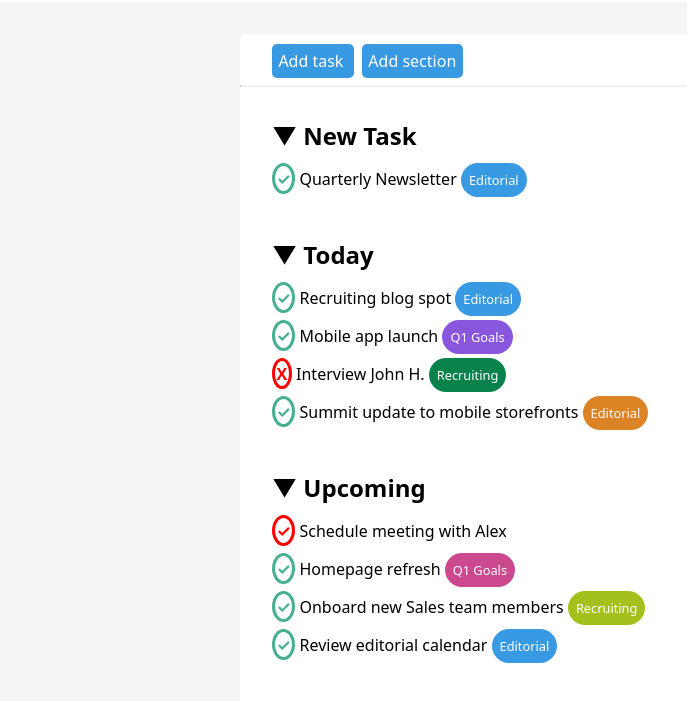
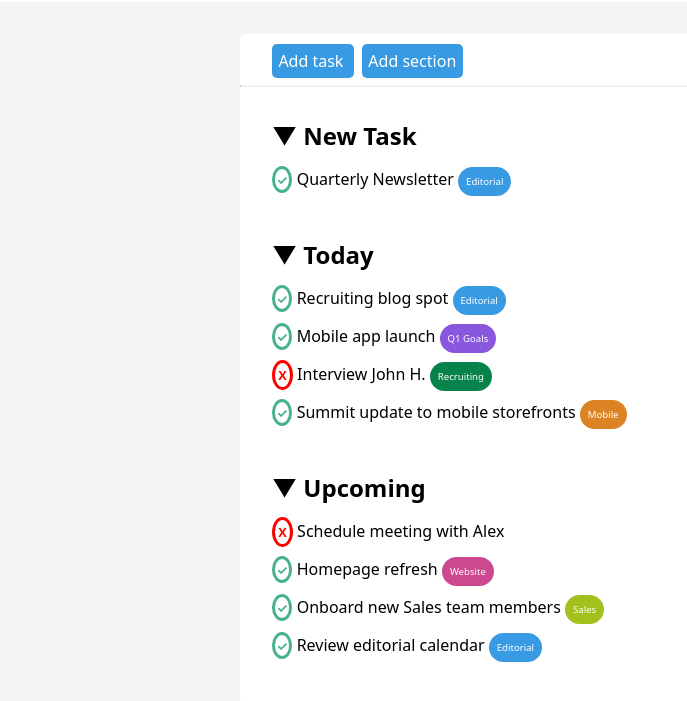
Before and after one commit to PalumboAndrea/html-css-toboolist, a plain HTML site: page index.html in a window 1280 px wide. Shown: the part 67-768 px from the top of the page, without its empty margins (0-687 px from the left). Drawn offline with Linux system fonts and the light colour scheme.

Commit message:
last finishes

```diff
--- a/index.html
+++ b/index.html
@@ -31,7 +31,7 @@
                             &#9660; New Task
                         </p>
                         <p class="task-line">
-                        <span class="checkmark">&#10003;</span> <span>Quarterly Newsletter</span> <span class="indicator-blue"> Editorial</span>
+                        <span class="checkmark checkmark-green">&#10003;</span> <span>Quarterly Newsletter</span> <span class="indicator blue"> Editorial</span>
                         </p>
                     </section>
 
@@ -40,16 +40,16 @@
                             &#9660; Today
                         </p>
                         <p class="task-line">
-                            <span class="checkmark">&#10003;</span> <span>Recruiting blog spot</span> <span class="indicator-blue"> Editorial</span>
+                            <span class="checkmark checkmark-green">&#10003;</span> <span>Recruiting blog spot</span> <span class="indicator blue"> Editorial</span>
                         </p>
                         <p class="task-line">
-                            <span class="checkmark">&#10003;</span> <span>Mobile app launch</span> <span class="indicator-violet"> Q1 Goals</span>
+                            <span class="checkmark checkmark-green">&#10003;</span> <span>Mobile app launch</span> <span class="indicator violet"> Q1 Goals</span>
                         </p>
                         <p class="task-line">
-                            <span class="checkmark-red">X</span> <span>Interview John H.</span> <span class="indicator-green"> Recruiting</span>
+                            <span class="checkmark checkmark-red">X</span> <span>Interview John H.</span> <span class="indicator green"> Recruiting</span>
                         </p>
                         <p class="task-line">
-                            <span class="checkmark">&#10003;</span> <span>Summit update to mobile storefronts</span> <span class="indicator-orange"> Editorial</span>
+                            <span class="checkmark checkmark-green">&#10003;</span> <span>Summit update to mobile storefronts</span> <span class="indicator orange"> Mobile</span>
                         </p>
                     </section>
 
@@ -58,19 +58,18 @@
                             &#9660; Upcoming
                         </p>
                         <p class="task-line">
-                            <span class="checkmark-red">&#10003;</span> <span>Schedule meeting with Alex</span>
+                            <span class="checkmark checkmark-red">X</span> <span>Schedule meeting with Alex</span>
                         </p>
                         <p class="task-line">
-                            <span class="checkmark">&#10003;</span> <span>Homepage refresh</span> <span class="indicator-pink"> Q1 Goals</span>
+                            <span class="checkmark checkmark-green">&#10003;</span> <span>Homepage refresh</span> <span class="indicator pink"> Website</span>
                         </p>
                         <p class="task-line">
-                            <span class="checkmark">&#10003;</span> <span>Onboard new Sales team members</span> <span class="indicator-lightgreen"> Recruiting</span>
+                            <span class="checkmark checkmark-green">&#10003;</span> <span>Onboard new Sales team members</span> <span class="indicator lightgreen"> Sales</span>
                         </p>
                         <p class="task-line">
-                            <span class="checkmark">&#10003;</span> <span>Review editorial calendar</span> <span class="indicator-blue"> Editorial</span>
+                            <span class="checkmark checkmark-green">&#10003;</span> <span>Review editorial calendar</span> <span class="indicator blue"> Editorial</span>
                         </p>
                     </section>
-
 
                 </div>
             </div>
--- a/style.css
+++ b/style.css
@@ -31,6 +31,8 @@ header img{
     border-radius: 6px;
 }
 
+/* parte sui bottoni */
+
 #buttons-basket{
     margin-left: 1.5rem;
 }
@@ -49,6 +51,8 @@ hr{
     border-top: 1px solid #F5F5F5;
 }
 
+/* parte sui task */
+
 #contenitore section{
     margin-left: 2rem;
     margin-top: 2rem;
@@ -64,66 +68,54 @@ hr{
     padding-bottom: 1rem;
 }
 
-.checkmark{
-    color: rgb(71, 176, 146);
+/* per fare i checkmarks */
+
+.checkmark,.checkmark-red,.checkmark-green{
     border-style: solid;
     border-radius: 100%;
     padding: 0.1rem;
     font-weight: bold;
+    font-size: 0.8rem;
 }
 
 .checkmark-red{
     color: red;
-    border-style: solid;
-    border-radius: 100%;
-    padding: 0.1rem;
-    font-weight: bold;
+    padding: 0.2rem;
 }
 
-.indicator-blue{
-    background-color: rgb(57, 154, 228);
+.checkmark-green{
+    color: rgb(71, 176, 146);
+}
+
+/* per fare gli indicatori */
+
+.indicator,.blue,.violet,.green,.orange,.pink,.lightgreen{
     color: white;
     border-radius: 30px;
     padding: 0.5rem;
-    font-size: 0.8rem;
+    font-size: 0.6rem;
 }
 
-.indicator-violet{
-    background-color: rgb(137, 87, 221);
-    color: white;
-    border-radius: 30px;
-    padding: 0.5rem;
-    font-size: 0.8rem;
+.blue{
+    background-color: rgb(57, 154, 228);
 }
 
-.indicator-green{
-    background-color: rgb(7, 130, 74);
-    color: white;
-    border-radius: 30px;
-    padding: 0.5rem;
-    font-size: 0.8rem;
+.violet{
+    background-color: rgb(137, 87, 221);
 }
 
-.indicator-orange{
-    background-color: rgb(220, 131, 38);
-    color: white;
-    border-radius: 30px;
-    padding: 0.5rem;
-    font-size: 0.8rem;
+.green{
+    background-color: rgb(7, 130, 74);
 }
 
-.indicator-pink{
-    background-color: rgb(204, 73, 144);
-    color: white;
-    border-radius: 30px;
-    padding: 0.5rem;
-    font-size: 0.8rem;
+.orange{
+    background-color: rgb(220, 131, 38);
 }
 
-.indicator-lightgreen{
+.pink{
+    background-color: rgb(204, 73, 144);
+}
+
+.lightgreen{
     background-color: rgb(163, 193, 29);
-    color: white;
-    border-radius: 30px;
-    padding: 0.5rem;
-    font-size: 0.8rem;
 }
```
